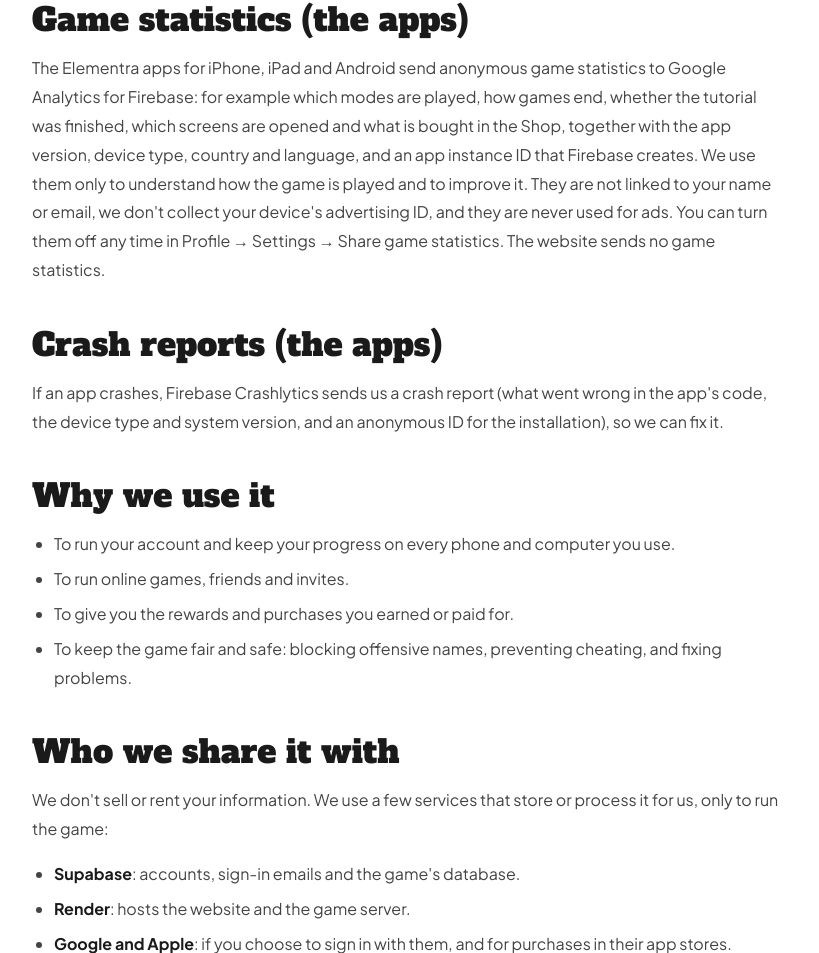
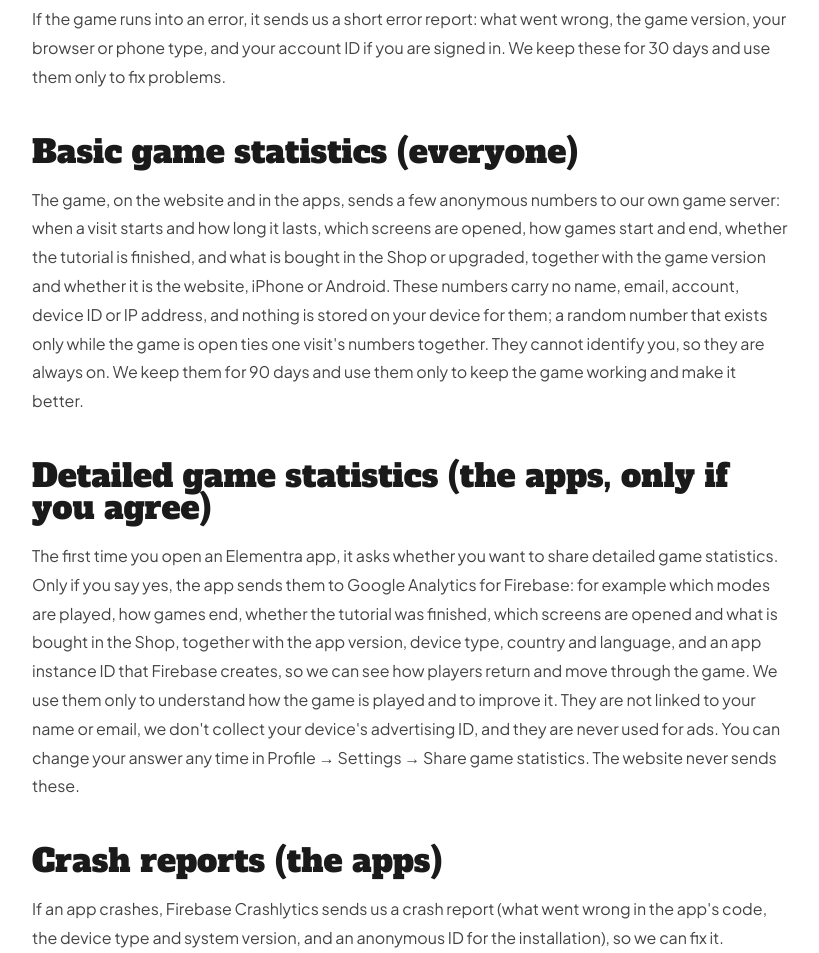
Before and after one commit to deevolutionstudios/website, a plain HTML site: page elementra/privacy/index.html in a window 1280 px wide. Shown: the part 1847-2800 px from the top of the page, without its empty margins (230-1049 px from the left). Drawn offline with Linux system fonts and the light colour scheme.

Commit message:
Elementra privacy policy: the November 13, 2026 version (lawyer-approved)
Synced from the game's public/privacy.html with tools/sync-policies.js, wording unchanged: the two layers of
statistics, the game's own error reports, and guests at online tables.

Co-Authored-By: Claude Opus 5.5 <noreply@anthropic.com>

```diff
--- a/elementra/privacy/index.html
+++ b/elementra/privacy/index.html
@@ -24,8 +24,8 @@
 <link rel="manifest" href="/site.webmanifest">
 <link rel="alternate" type="application/rss+xml" title="De-Evolution Studios news" href="/news/feed.xml">
 <link rel="preload" href="/assets/fonts/alfa-slab-one-latin-400-normal.woff2" as="font" type="font/woff2" crossorigin>
-<link rel="stylesheet" href="/assets/css/site.css?v=to0wlb">
-<script defer src="/assets/js/site.js?v=to0wpi"></script>
+<link rel="stylesheet" href="/assets/css/site.css?v=tofze8">
+<script defer src="/assets/js/site.js?v=tofze8"></script>
 <script defer src="https://static.cloudflareinsights.com/beacon.min.js" data-cf-beacon='{"token": "7266c15388174b1e8c991502c03aca7a"}'></script>
 </head>
 <body>
@@ -52,20 +52,22 @@
   </div>
 </header>
 <article class="doc"><div class="prose">
-<p class="updated">Elementra: Dragon Academy · Deevolution Studios · Last updated October 23, 2026</p>
+<p class="updated">Elementra: Dragon Academy · Deevolution Studios · Last updated November 13, 2026</p>
 
 <p>This policy explains what information Elementra: Dragon Academy ("Elementra", "the game") collects, why, and what
 you can do about it. Elementra is made by Deevolution Studios ("we", "us"). We keep it simple: we collect only what the
 game needs to work, we don't sell your information, and we don't show ads.</p>
 
 <h2>Who can have an account</h2>
-<p>Accounts are for players aged 13 and older. If you are under 13, you can still play against the computer without an
-account, and we collect nothing personal about you. If we learn that someone under 13 has made an account, we will
+<p>Accounts are for players aged 13 and older. If you are under 13, you can still play without an account, and we
+collect nothing personal about you. If we learn that someone under 13 has made an account, we will
 delete it. A parent or guardian who thinks this has happened can contact us (see below).</p>
 
 <h2>Playing without an account</h2>
-<p>You can play practice games without signing in. Your settings (sound, volume, card display) and tutorial progress
-are kept only in your browser or on your device, not on our servers.</p>
+<p>You can play without signing in, against the computer or at online tables. Your settings (sound, volume, card
+display) and tutorial progress are kept only in your browser or on your device, not on our servers. When you play at an
+online table as a guest, our game server sees your connection (your IP address) and the player name you type, as
+described under Technical information.</p>
 
 <h2>What we collect when you sign in</h2>
 <ul>
@@ -92,14 +94,25 @@ are kept only in your browser or on your device, not on our servers.</p>
 <h2>Technical information</h2>
 <p>When you play online, our game server handles your connection and briefly records technical information such as
 your IP address and errors, to keep the game running and stop abuse. We don't use advertising or tracking cookies.</p>
+<p>If the game runs into an error, it sends us a short error report: what went wrong, the game version, your browser or
+phone type, and your account ID if you are signed in. We keep these for 30 days and use them only to fix problems.</p>
 
-<h2 id="analytics">Game statistics (the apps)</h2>
-<p>The Elementra apps for iPhone, iPad and Android send anonymous game statistics to Google Analytics for Firebase:
-for example which modes are played, how games end, whether the tutorial was finished, which screens are opened and
-what is bought in the Shop, together with the app version, device type, country and language, and an app instance ID
-that Firebase creates. We use them only to understand how the game is played and to improve it. They are not linked to
-your name or email, we don't collect your device's advertising ID, and they are never used for ads. You can turn them
-off any time in Profile → Settings → Share game statistics. The website sends no game statistics.</p>
+<h2 id="basic-stats">Basic game statistics (everyone)</h2>
+<p>The game, on the website and in the apps, sends a few anonymous numbers to our own game server: when a visit starts
+and how long it lasts, which screens are opened, how games start and end, whether the tutorial is finished, and what is
+bought in the Shop or upgraded, together with the game version and whether it is the website, iPhone or Android. These
+numbers carry no name, email, account, device ID or IP address, and nothing is stored on your device for them; a random
+number that exists only while the game is open ties one visit's numbers together. They cannot identify you, so they are
+always on. We keep them for 90 days and use them only to keep the game working and make it better.</p>
+
+<h2 id="analytics">Detailed game statistics (the apps, only if you agree)</h2>
+<p>The first time you open an Elementra app, it asks whether you want to share detailed game statistics. Only if you
+say yes, the app sends them to Google Analytics for Firebase: for example which modes are played, how games end,
+whether the tutorial was finished, which screens are opened and what is bought in the Shop, together with the app
+version, device type, country and language, and an app instance ID that Firebase creates, so we can see how players
+return and move through the game. We use them only to understand how the game is played and to improve it. They are
+not linked to your name or email, we don't collect your device's advertising ID, and they are never used for ads. You
+can change your answer any time in Profile → Settings → Share game statistics. The website never sends these.</p>
 
 <h2 id="crashes">Crash reports (the apps)</h2>
 <p>If an app crashes, Firebase Crashlytics sends us a crash report (what went wrong in the app's code, the device
```
Also changed, not shown: _src/policies/elementra-privacy.html (+25 -12 lines).
